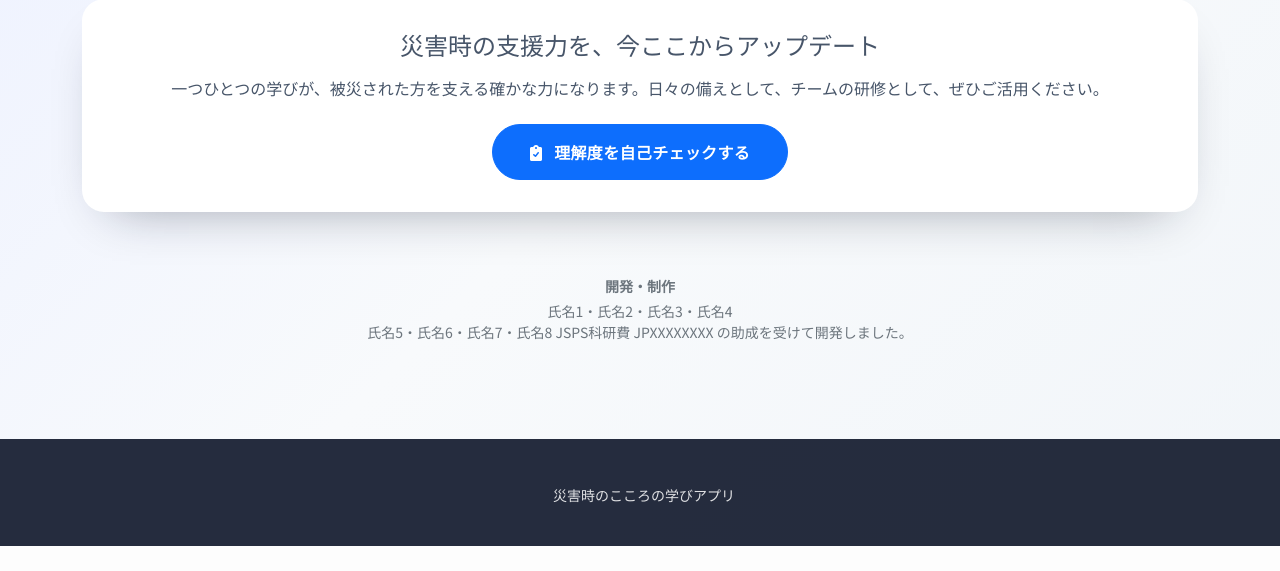
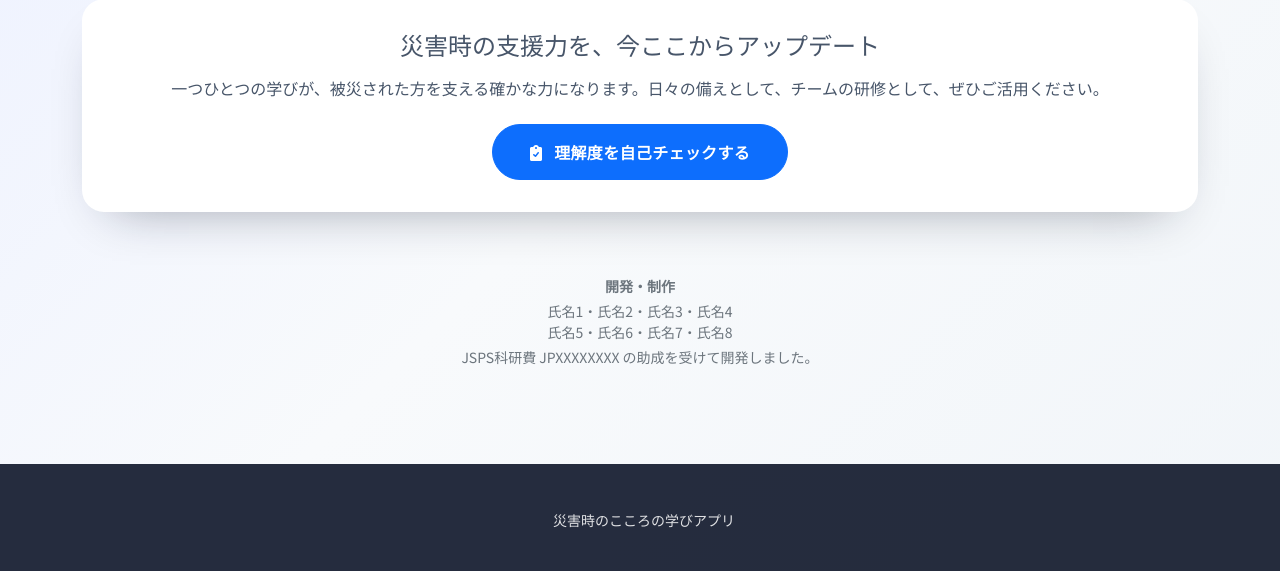
Before and after one commit to mhagidai/three-steps-app-v2, a Flask app: page / in a window 1280 px wide. Shown: the part 1774-2345 px from the top of the page. Before the commit the page ends 2320 px from the top, so only its background shows below. Run offline with Flask 3, Linux system fonts and the light colour scheme.

Commit message:
Refactor home.html template structure

```diff
--- a/application/templates/home.html
+++ b/application/templates/home.html
@@ -130,6 +130,8 @@
     <p class="mb-1">
         氏名1・氏名2・氏名3・氏名4<br>
         氏名5・氏名6・氏名7・氏名8
+    </p>
+    <p class="mb-1">
         JSPS科研費 JPXXXXXXXX の助成を受けて開発しました。
     </p>
 </div>
```
